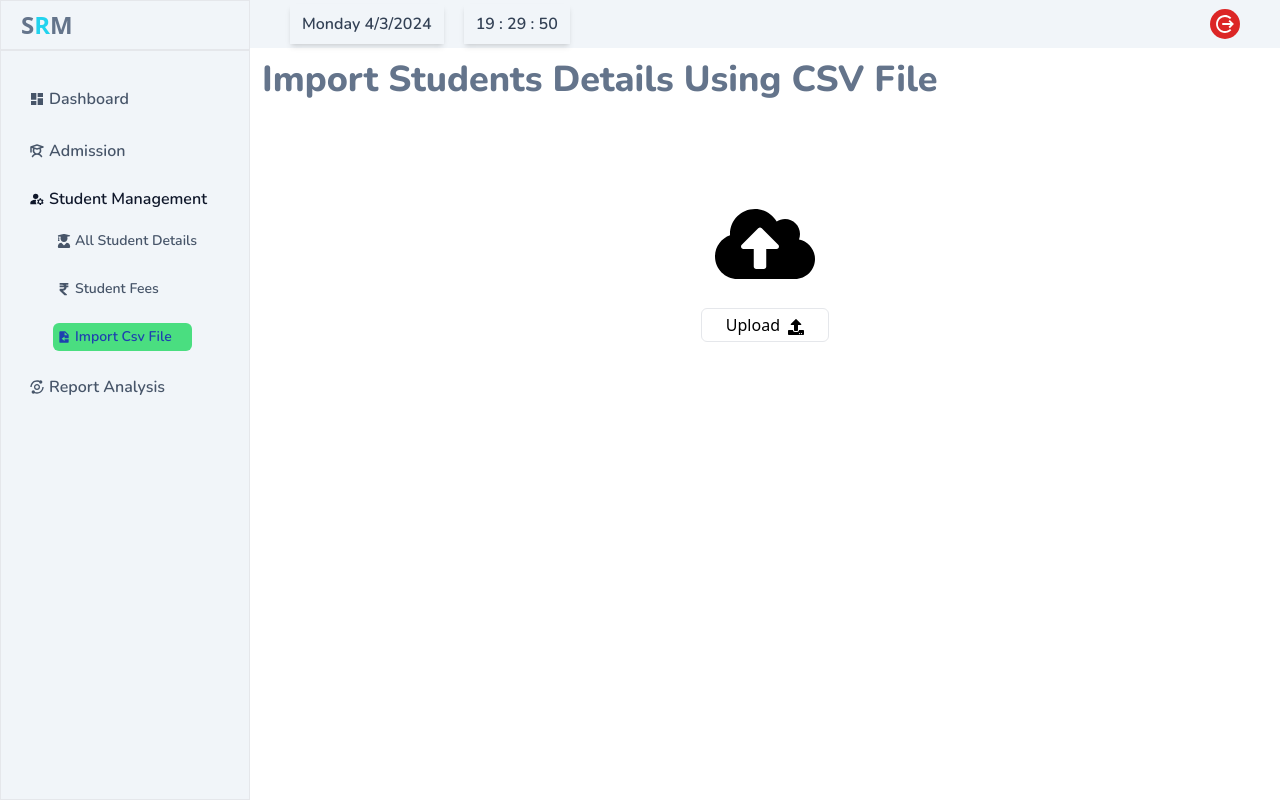
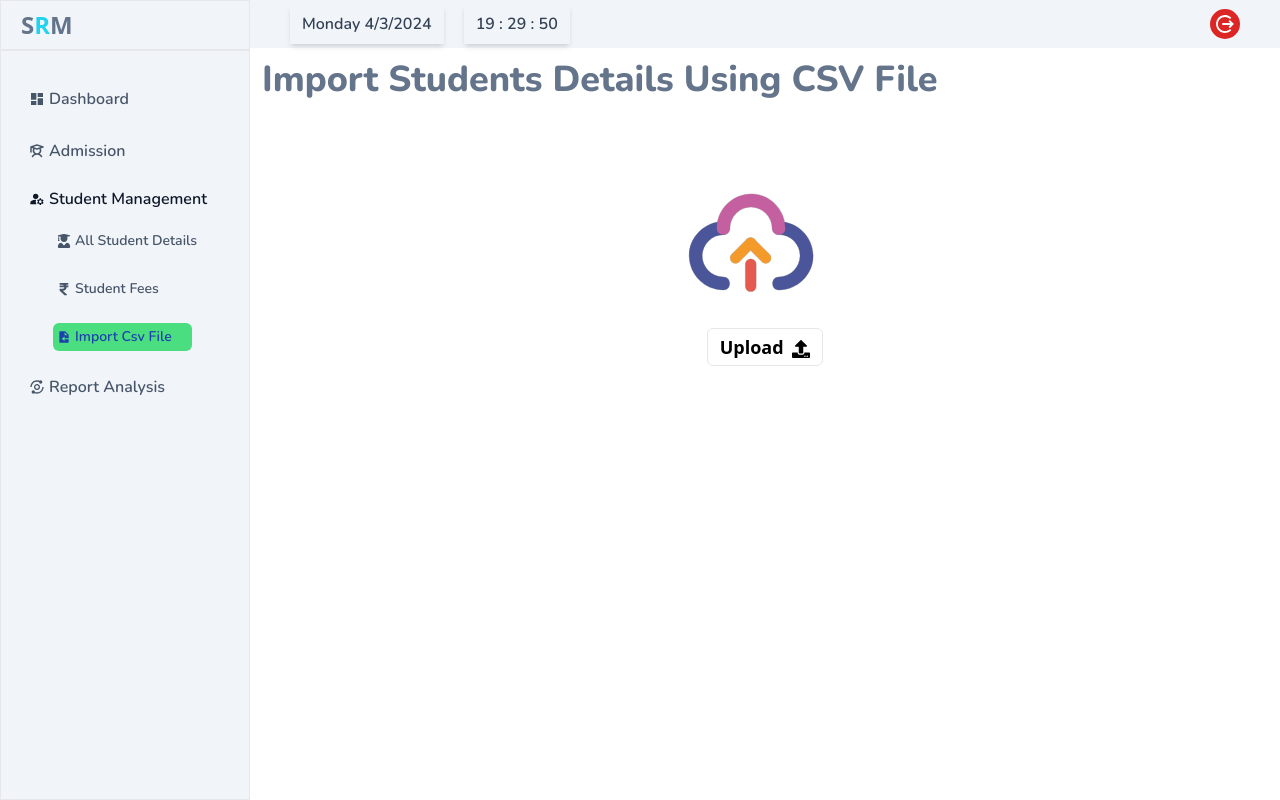
Before and after one commit to friendly-fly/SRM-frontend, a React (Vite) app: page /dashboard/import-csv-file in a window 1280 px wide. Built offline with nearby package versions, Linux system fonts and the light colour scheme.

Commit message:
refac: change upload icon in import student details using csv page

```diff
--- a/src/pages/student/ImportStudentsDetailsUsingCSV.jsx
+++ b/src/pages/student/ImportStudentsDetailsUsingCSV.jsx
@@ -39,7 +39,67 @@ const ImportStudentsDetailsUsingCSV = () => {
             className="w-32 h-32 rounded-lg border-white border flex-col flex justify-center items-center cursor-pointer"
             onClick={() => inputFileRef.current.click()}
           >
-            <FaCloudUploadAlt size={100} />
+            <svg
+              className="hover:scale-110 transition-all duration-1000"
+              viewBox="0 0 1024 1024"
+              class="icon"
+              version="1.1"
+              xmlns="http://www.w3.org/2000/svg"
+              fill="#000000"
+              transform="matrix(-1, 0, 0, 1, 0, 0)"
+            >
+              <g id="SVGRepo_bgCarrier" stroke-width="0"></g>
+              <g
+                id="SVGRepo_tracerCarrier"
+                stroke-linecap="round"
+                stroke-linejoin="round"
+                stroke="#CCCCCC"
+                stroke-width="8.192"
+              >
+                <path
+                  d="M736.68 435.86a173.773 173.773 0 0 1 172.042 172.038c0.578 44.907-18.093 87.822-48.461 119.698-32.761 34.387-76.991 51.744-123.581 52.343-68.202 0.876-68.284 106.718 0 105.841 152.654-1.964 275.918-125.229 277.883-277.883 1.964-152.664-128.188-275.956-277.883-277.879-68.284-0.878-68.202 104.965 0 105.842zM285.262 779.307A173.773 173.773 0 0 1 113.22 607.266c-0.577-44.909 18.09-87.823 48.461-119.705 32.759-34.386 76.988-51.737 123.58-52.337 68.2-0.877 68.284-106.721 0-105.842C132.605 331.344 9.341 454.607 7.379 607.266 5.417 759.929 135.565 883.225 285.262 885.148c68.284 0.876 68.2-104.965 0-105.841z"
+                  fill="#4A5699"
+                ></path>
+                <path
+                  d="M339.68 384.204a173.762 173.762 0 0 1 172.037-172.038c44.908-0.577 87.822 18.092 119.698 48.462 34.388 32.759 51.743 76.985 52.343 123.576 0.877 68.199 106.72 68.284 105.843 0-1.964-152.653-125.231-275.917-277.884-277.879-152.664-1.962-275.954 128.182-277.878 277.879-0.88 68.284 104.964 68.199 105.841 0z"
+                  fill="#C45FA0"
+                ></path>
+                <path
+                  d="M545.039 473.078c16.542 16.542 16.542 43.356 0 59.896l-122.89 122.895c-16.542 16.538-43.357 16.538-59.896 0-16.542-16.546-16.542-43.362 0-59.899l122.892-122.892c16.537-16.542 43.355-16.542 59.894 0z"
+                  fill="#F39A2B"
+                ></path>
+                <path
+                  d="M485.17 473.078c16.537-16.539 43.354-16.539 59.892 0l122.896 122.896c16.538 16.533 16.538 43.354 0 59.896-16.541 16.538-43.361 16.538-59.898 0L485.17 532.979c-16.547-16.543-16.547-43.359 0-59.901z"
+                  fill="#F39A2B"
+                ></path>
+                <path
+                  d="M514.045 634.097c23.972 0 43.402 19.433 43.402 43.399v178.086c0 23.968-19.432 43.398-43.402 43.398-23.964 0-43.396-19.432-43.396-43.398V677.496c0.001-23.968 19.433-43.399 43.396-43.399z"
+                  fill="#E5594F"
+                ></path>
+              </g>
+              <g id="SVGRepo_iconCarrier">
+                <path
+                  d="M736.68 435.86a173.773 173.773 0 0 1 172.042 172.038c0.578 44.907-18.093 87.822-48.461 119.698-32.761 34.387-76.991 51.744-123.581 52.343-68.202 0.876-68.284 106.718 0 105.841 152.654-1.964 275.918-125.229 277.883-277.883 1.964-152.664-128.188-275.956-277.883-277.879-68.284-0.878-68.202 104.965 0 105.842zM285.262 779.307A173.773 173.773 0 0 1 113.22 607.266c-0.577-44.909 18.09-87.823 48.461-119.705 32.759-34.386 76.988-51.737 123.58-52.337 68.2-0.877 68.284-106.721 0-105.842C132.605 331.344 9.341 454.607 7.379 607.266 5.417 759.929 135.565 883.225 285.262 885.148c68.284 0.876 68.2-104.965 0-105.841z"
+                  fill="#4A5699"
+                ></path>
+                <path
+                  d="M339.68 384.204a173.762 173.762 0 0 1 172.037-172.038c44.908-0.577 87.822 18.092 119.698 48.462 34.388 32.759 51.743 76.985 52.343 123.576 0.877 68.199 106.72 68.284 105.843 0-1.964-152.653-125.231-275.917-277.884-277.879-152.664-1.962-275.954 128.182-277.878 277.879-0.88 68.284 104.964 68.199 105.841 0z"
+                  fill="#C45FA0"
+                ></path>
+                <path
+                  d="M545.039 473.078c16.542 16.542 16.542 43.356 0 59.896l-122.89 122.895c-16.542 16.538-43.357 16.538-59.896 0-16.542-16.546-16.542-43.362 0-59.899l122.892-122.892c16.537-16.542 43.355-16.542 59.894 0z"
+                  fill="#F39A2B"
+                ></path>
+                <path
+                  d="M485.17 473.078c16.537-16.539 43.354-16.539 59.892 0l122.896 122.896c16.538 16.533 16.538 43.354 0 59.896-16.541 16.538-43.361 16.538-59.898 0L485.17 532.979c-16.547-16.543-16.547-43.359 0-59.901z"
+                  fill="#F39A2B"
+                ></path>
+                <path
+                  d="M514.045 634.097c23.972 0 43.402 19.433 43.402 43.399v178.086c0 23.968-19.432 43.398-43.402 43.398-23.964 0-43.396-19.432-43.396-43.398V677.496c0.001-23.968 19.433-43.399 43.396-43.399z"
+                  fill="#E5594F"
+                ></path>
+              </g>
+            </svg>
             <input
               type="file"
               accept=".csv"
@@ -52,7 +112,7 @@ const ImportStudentsDetailsUsingCSV = () => {
           <button
             className={`${
               csvFile ? "bg-green-700 text-white" : "border"
-            } px-3 py-1 rounded-md font-dmsans hover:bg-green-800 hover:text-white `}
+            } px-3 py-1 rounded-md font-dmsans hover:bg-green-800 hover:text-white m-5 text-lg font-semibold`}
             onClick={uploadCSVFileData}
           >
             {csvFile ? csvFile?.name?.slice(0, 13) : "Upload"}{" "}
```
